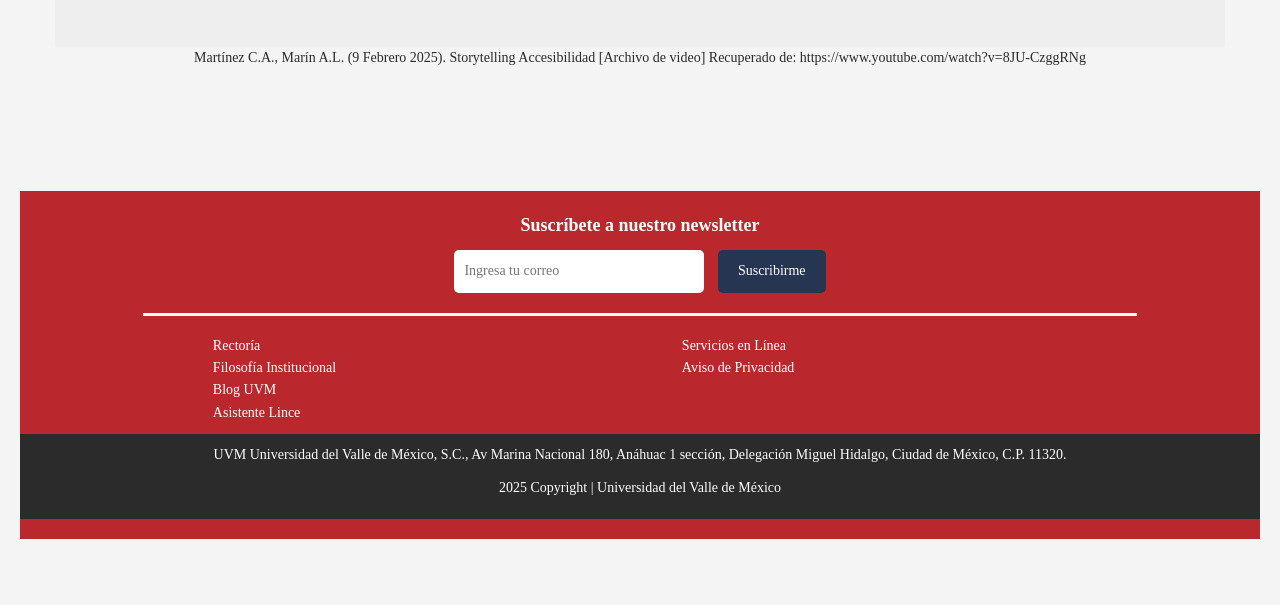
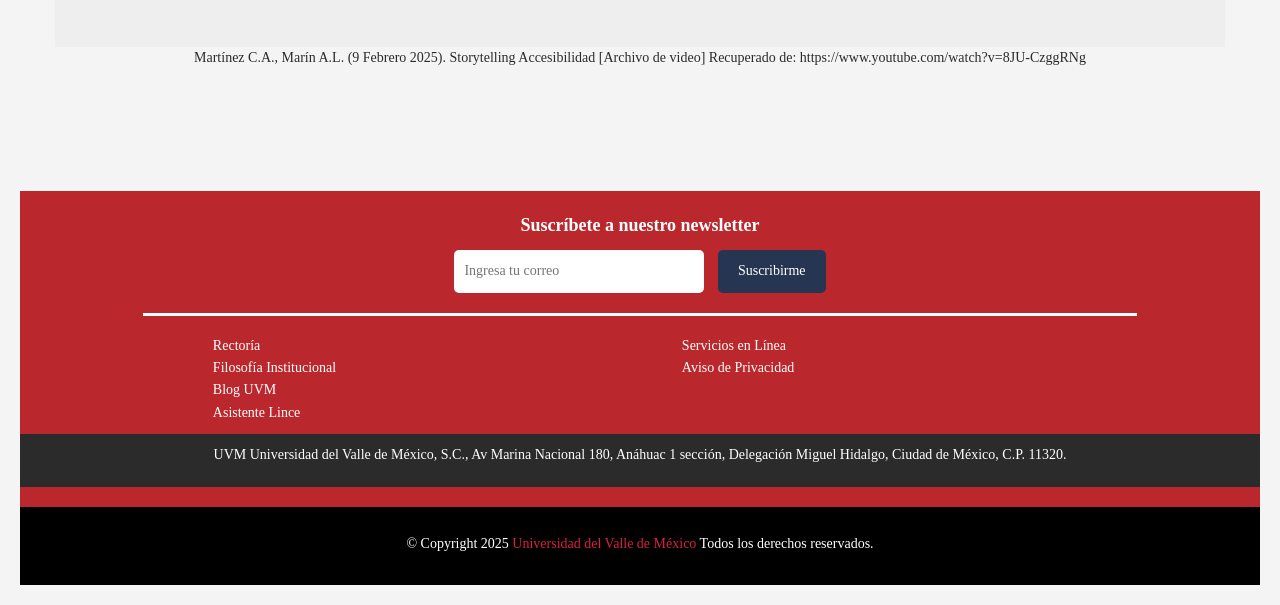
Before and after one commit to carlos-333/accesibilidad.github.io, a plain HTML site: page index.html in a window 1280 px wide. Shown: the part 3679-4284 px from the top of the page. Before the commit the page ends 4238 px from the top, so only its background shows below. Drawn offline with nearby package versions, Linux system fonts and the light colour scheme.

Commit message:
Update index.html

```diff
--- a/index.html
+++ b/index.html
@@ -341,9 +341,32 @@
         <div class="footer-bottom">
             <p>UVM Universidad del Valle de México, S.C., Av Marina Nacional 180, Anáhuac 1 sección, Delegación Miguel
                 Hidalgo, Ciudad de México, C.P. 11320.</p>
-            <p>2025 Copyright | Universidad del Valle de México</p>
+
         </div>
     </footer>
+
+<!-- Copyright
+================================================== -->
+<div id="copyright">
+    <div class="container">
+      <div class="row">
+        <div class="col-md-6 col-sm-6">
+         </div>
+          <!-- end .copyright -->
+        </div>
+        <!-- end .col-md-6 col-sm-6 -->
+          <div class="copyright">
+        <!-- end .col-md-6 col-sm-6 -->
+
+      </div>
+		<p align="center">&copy; Copyright 2025 <a href="https://uvm.mx/">Universidad del Valle de México</a>
+      Todos los derechos reservados.<p/>
+      <!-- end .row -->
+    </div>
+    <!-- end .container -->
+  </div>
+  <!-- end #copyright -->
+<!-- end #boxed-layout -->
 
 <div id="back-to-top"> <a href="#">Back to Top</a> </div>
 <!-- end #back-to-top -->
```
